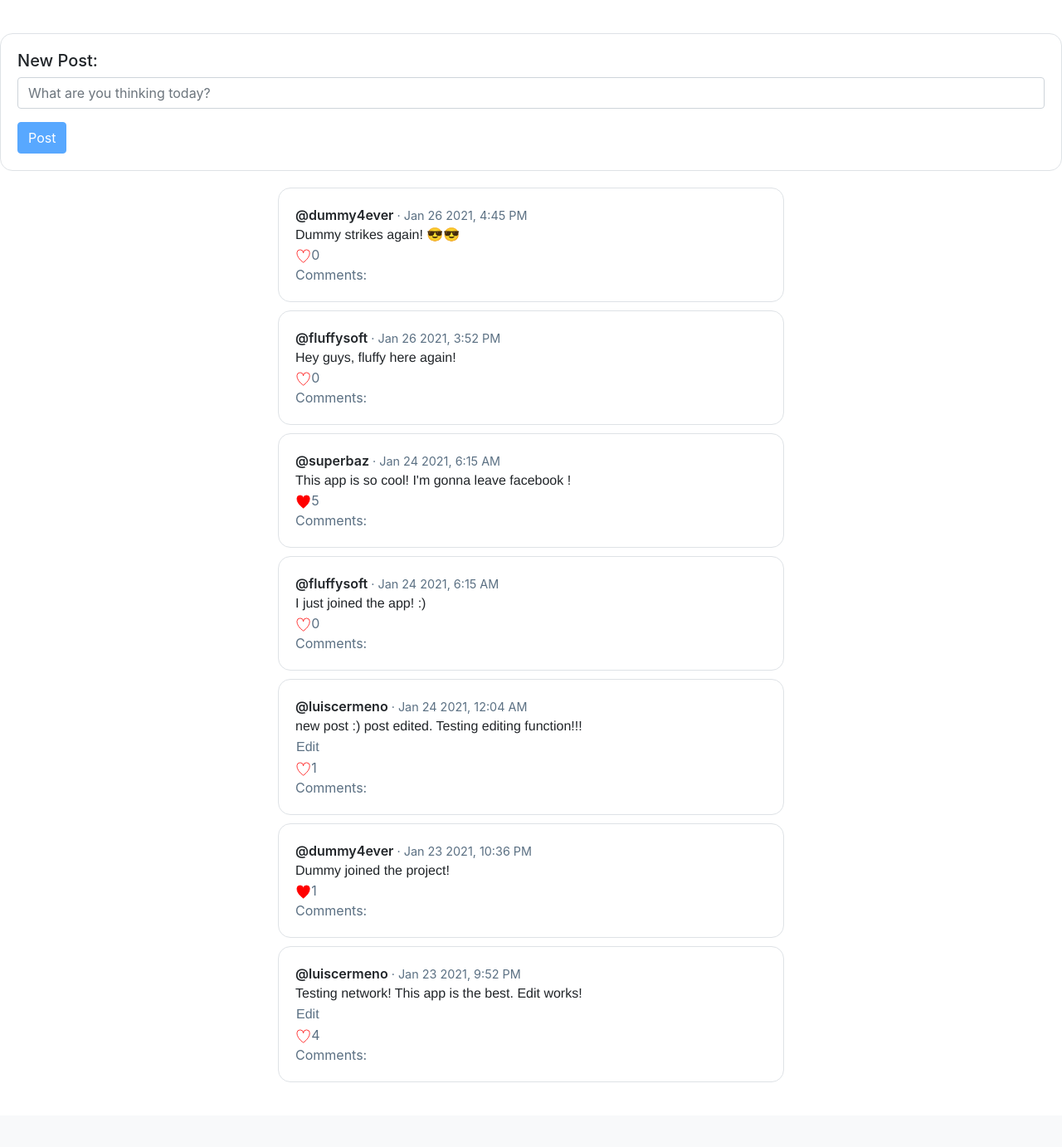
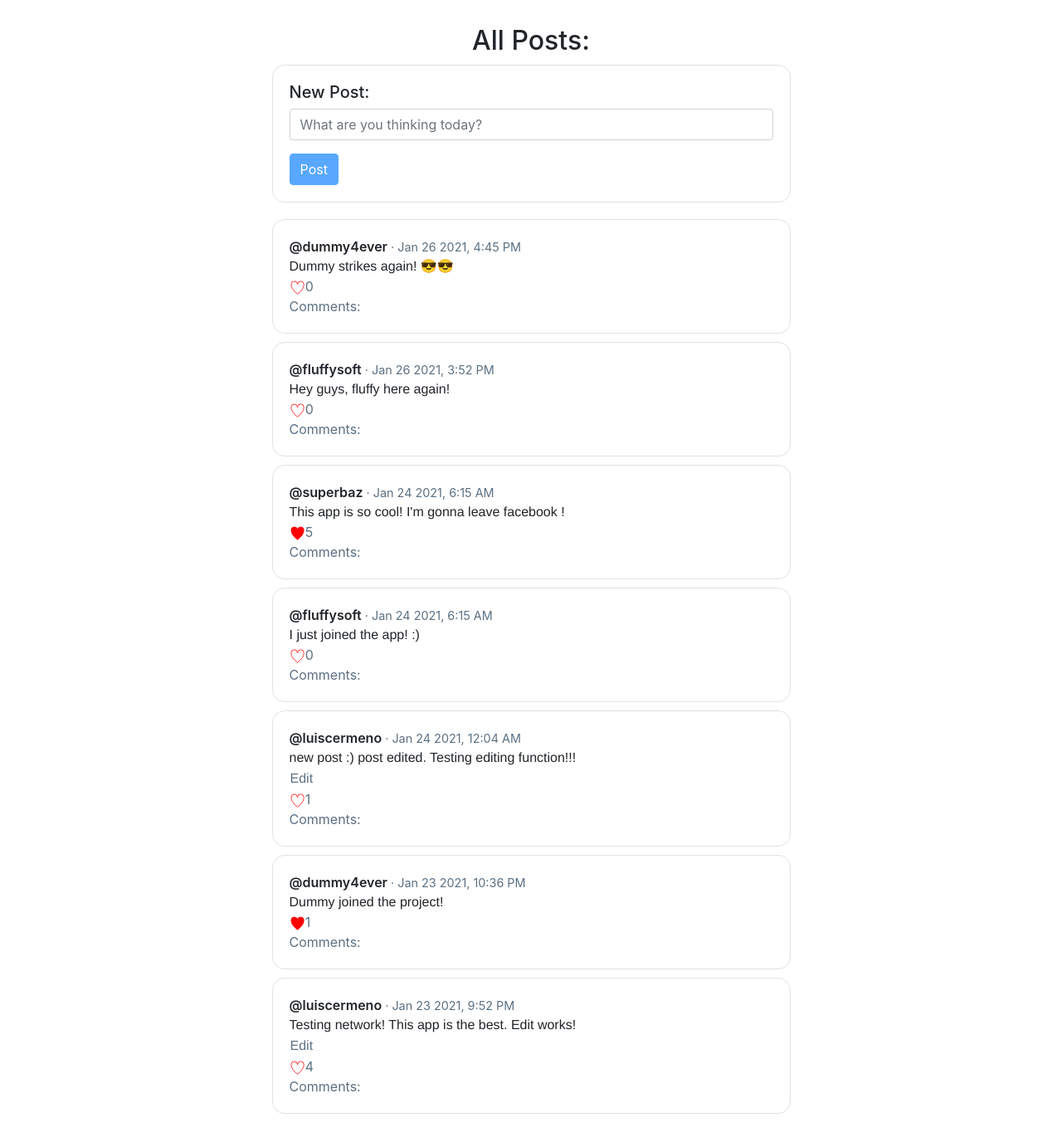
Before and after one commit to luisCermeno/network, a Django app: page / in a window 1280 px wide. Shown: the part 56-1438 px from the top of the page at 83% size. Before the commit the page ends 1360 px from the top, so only its background shows below. Run offline with Django 3.2, Linux system fonts and the light colour scheme; a user stored in the database is signed in; data comes from the database, SQL or seed files in the repository; both versions use the stored data as it was after the commit; some libraries are stand-ins or nearby versions.

Commit message:
HTML structure changed

```diff
--- a/network/static/network/script.js
+++ b/network/static/network/script.js
@@ -42,9 +42,10 @@ function showSection(section){
 //All posts section
 function allposts_view(){
     console.log('Running allposts_view()')
-    document.querySelector('#new-post-wrapper').style.display = 'block'
+    document.querySelector('#all-posts-wrapper').style.display = 'block'
     document.querySelector('#posts-wrapper').style.display = 'block'
     document.querySelector('#user-wrapper').style.display = 'none'
+    document.querySelector('#following-wrapper').style.display = 'none'
 
     //Request posts from database
     load_posts('all_posts')
@@ -116,7 +117,7 @@ function load_posts(filter){
             let post = posts[i]
             //For each post create a col div
             const col_post = document.createElement('div');
-            col_post.className = 'col col-12 border'
+            col_post.className = 'col col-md-6 border mx-auto'
             col_post.dataset.post_id = post.id;
             //Create colums inside the fiv
             for(j = 0; j < 5; j++){
@@ -356,7 +357,8 @@ function following_view(){
     //Show section and hide others
     document.querySelector('#posts-wrapper').style.display = 'block'
     document.querySelector('#user-wrapper').style.display = 'none'
-    document.querySelector('#new-post-wrapper').style.display = 'none'
+    document.querySelector('#all-posts-wrapper').style.display = 'none'
+    document.querySelector('#following-wrapper').style.display = 'block'
     //Fetch data from API
     load_posts('following')
 }
@@ -366,7 +368,8 @@ function profile_view(username){
     console.log(`Running profile_view(${username})`)
     document.querySelector('#posts-wrapper').style.display = 'none'
     document.querySelector('#user-wrapper').style.display = 'block'
-    document.querySelector('#new-post-wrapper').style.display = 'none'
+    document.querySelector('#all-posts-wrapper').style.display = 'none'
+    document.querySelector('#following-wrapper').style.display = 'none'
     fetch(`get/profile/${username}`)
     .then(response => response.json())
     .then(data => {
--- a/network/templates/network/index.html
+++ b/network/templates/network/index.html
@@ -1,10 +1,9 @@
 {% extends "network/layout.html" %}
 
 {% block body %}
-<!-- New Post form -->
 <div class="row">
-    <!-- User view -->
-    <div class="col-12 text-center" id="user-wrapper">
+    <!-- User profile wrapper -->
+    <div id="user-wrapper" class="col-12 text-center">
         <h2 id="profile-name">First and Last Name</h2>
         <h6 id="profile-username">@username</h6>
         <div id="profile-stats">
@@ -14,7 +13,10 @@
         <button style="display: none" id="follow-btn" class="btn btn-primary"></button>
     </div>
 
-    <div id="new-post-wrapper"class="col col-12 border">
+    <!-- New post form wrapper -->
+    <div id="all-posts-wrapper"class="col-12 text-center">
+        <h2>All Posts:</h2>
+        <div class="col col-md-6 border mx-auto text-left" id="new-post-wrapper">
             <h5>New Post:</h5>
             <form id="new-post-form" action="" method='POST'>
                 <div class="form-group" id="new-post-form">
@@ -23,22 +25,28 @@
                 <input class="btn btn-primary" id="submit" type="submit" value="Post">
             </form>
         </div>
+    </div>
 
-    <div class="col-3"></div>
-    <!-- Posts view -->
-    <div class="col-6" id="posts-wrapper">
+    <!-- Following wrapper -->
+    <div id="following-wrapper"class="col-12 text-center">
+        <h2>Following:</h2>
     </div>
+
+    <!-- Posts wrapper -->
+    <div id="posts-wrapper" class="col-12" ></div>
+
+    <!-- Templates -->
+    <div style="display: none" class="templates">
         <!-- like icon -->
-    <svg style="display: none" viewBox="0 0 100 100" class="like-btn">
+        <svg viewBox="0 0 100 100" class="like-btn">
             <path d="M 10,30
             A 20,20 0,0,1 50,30
             A 20,20 0,0,1 90,30
             Q 90,60 50,90
             Q 10,60 10,30 z"/>
         </svg>
-
         <!-- edit form -->
-    <form style="display: none" action="" method='POST' class="edit-form">
+        <form action="" method='POST' class="edit-form">
             <div class="form-group" id="new-post-form">
                 <textarea class="form-control" name="body" rows="4" cols="50"></textarea>
             </div>
@@ -46,4 +54,5 @@
             <input class="btn btn-link cancel-btn"  type="button" value="Cancel">
         </form>
     </div>
+</div>
 {% endblock %}
```
Also changed, not shown: db.sqlite3. Lines whose indentation alone changed are shown as unchanged.
